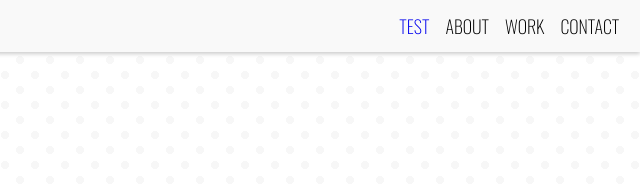
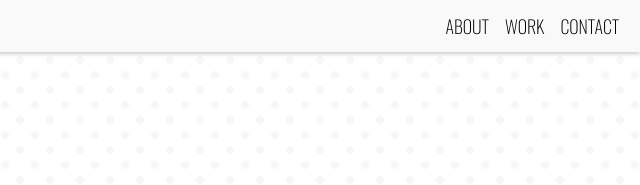
Before and after one commit to lp4dcb/lp4dcb.github.io, a website built with webpack: page index.html in a window 1280 px wide. Shown: the top 185 px of the page, 640-1280 px from the left. Built offline with nearby package versions, Linux system fonts and the light colour scheme.

Commit message:
remove test from navlinks

```diff
--- a/index.html
+++ b/index.html
@@ -22,7 +22,6 @@
                 <div class="nav-toggle"></div>
             </div>
             <ul class="menu-items" id="nav" class="nav">
-                <a href="/test.html">test</a>
                 <li class="nav-item" data-control="about">
                     about
                 </li>
```
